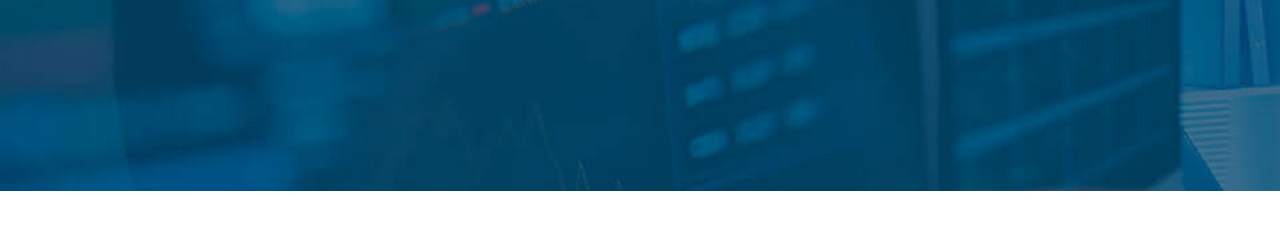
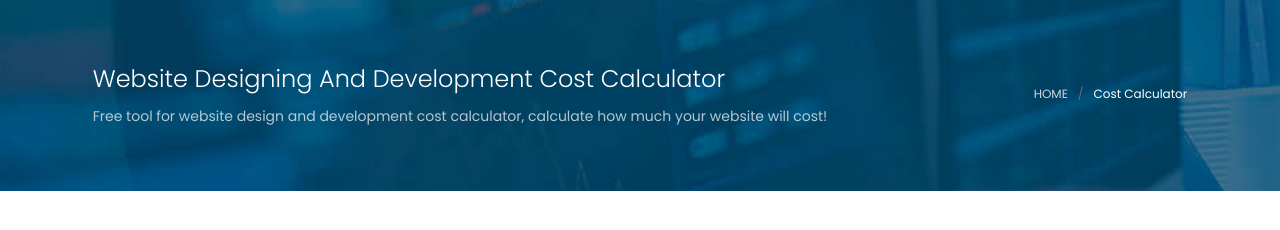
Before and after one commit to shivam907/website-cost-calculator, a plain HTML site: page index.html in a window 1280 px wide. Shown: the part 114-344 px from the top of the page. Drawn offline with nearby package versions, Linux system fonts and the light colour scheme; a web font is replaced by a local one.

Commit message:
An Update

```diff
--- a/index.html
+++ b/index.html
@@ -37,7 +37,22 @@
         <ion-icon name="search-outline"></ion-icon>
       </ul>
     </nav>
-    <div class="hero"></div>
+    <div class="hero">
+      <div class="content">
+        <div class="cont">
+          <h1>Website Designing And Development Cost Calculator</h1>
+          <p>
+            Free tool for website design and development cost calculator,
+            calculate how much your website will cost!
+          </p>
+        </div>
+        <div class="cont2">
+          <a href="">HOME</a>
+          <p>/</p>
+          <a href="">Cost Calculator</a>
+        </div>
+      </div>
+    </div>
     <script src="script.js"></script>
   </body>
 </html>
--- a/style.css
+++ b/style.css
@@ -60,3 +60,49 @@ nav ul ion-icon {
   font-size: 2rem;
   color: #fff;
 }
+
+.content h1 {
+  font-size: 2.4rem;
+  font-weight: 300;
+  color: #fff;
+}
+
+.content p {
+  font-size: 1.4rem;
+  color: #ffffffb3;
+}
+
+.content {
+  padding-top: 17.5rem;
+  padding-bottom: 8rem;
+  display: flex;
+  justify-content: center;
+}
+
+.cont {
+  display: flex;
+  flex-direction: column;
+  gap: 1rem;
+}
+
+.cont2 {
+  width: 36rem;
+  justify-self: flex-end;
+  display: flex;
+  justify-content: flex-end;
+  align-items: center;
+  gap: 1rem;
+}
+
+.cont2 a {
+  font-size: 1.2rem;
+  color: #fff;
+  text-decoration: none;
+}
+.cont2 p {
+  font-size: 1.2rem;
+  color: #6b6d6f;
+}
+.cont2 a:first-child {
+  color: #ffffffcc;
+}
```
